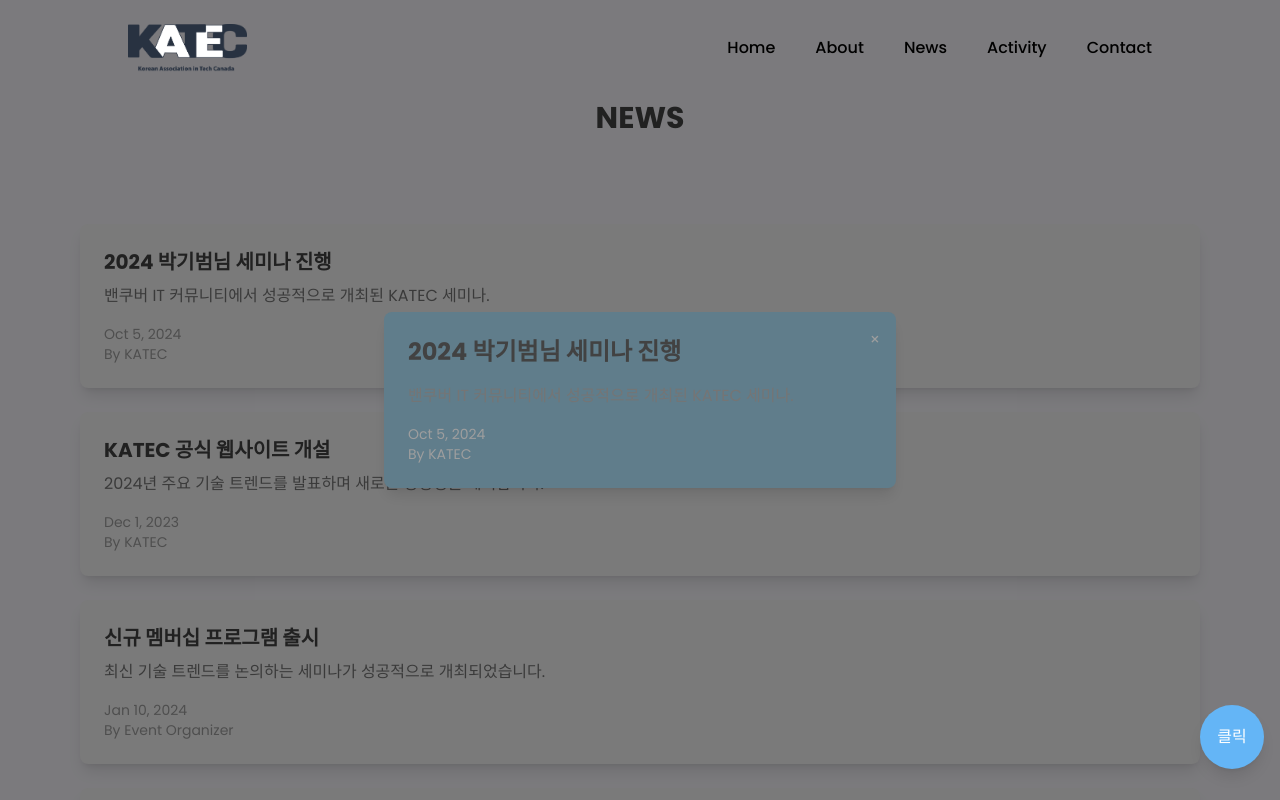
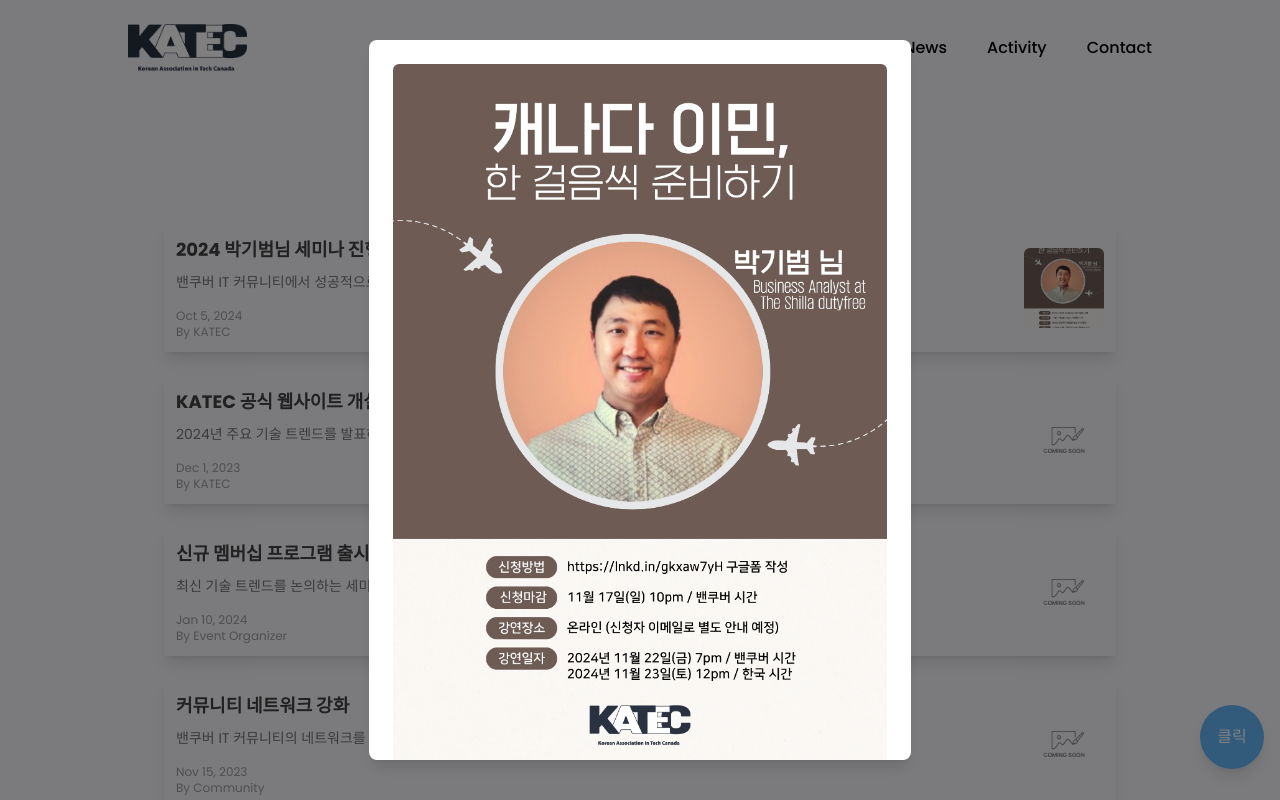
Before and after one commit to KATEC-Vancouver/katec-web-next, a Next.js app: page /news in a window 1280 px wide. Both pictures are taken after a click on the element 640 px from the left and 306 px from the top of the page. Shown: the top 800 px of the page. Built offline with nearby package versions, Linux system fonts and the light colour scheme.

Commit message:
change main page modal and clickable button and design

```diff
--- a/app/news/page.tsx
+++ b/app/news/page.tsx
@@ -9,32 +9,38 @@
     date: "Oct 5, 2024",
     desc: "밴쿠버 IT 커뮤니티에서 성공적으로 개최된 KATEC 세미나.",
     author: "KATEC",
+    img: "/images/image5.jpeg", // 이미지 경로 추가
   },
   {
     title: "KATEC 공식 웹사이트 개설",
     date: "Dec 1, 2023",
     desc: "2024년 주요 기술 트렌드를 발표하며 새로운 방향성을 제시합니다.",
     author: "KATEC",
+    img: "/images/noimage.png", // 이미지 경로 추가
   },
   {
     title: "신규 멤버십 프로그램 출시",
     date: "Jan 10, 2024",
     desc: "최신 기술 트렌드를 논의하는 세미나가 성공적으로 개최되었습니다.",
     author: "Event Organizer",
+    img: "/images/noimage.png", // 이미지 경로 추가
   },
   {
     title: "커뮤니티 네트워크 강화",
     date: "Nov 15, 2023",
     desc: "밴쿠버 IT 커뮤니티의 네트워크를 더욱 강화하고 있습니다.",
     author: "Community",
+    img: "/images/noimage.png", // 이미지 경로 추가
   },
   {
     title: "2024 기술 트렌드 발표",
     date: "Sep 20, 2023",
     desc: "KATEC 공식 웹사이트가 개설되어 더 많은 정보를 제공합니다.",
     author: "Admin",
+    img: "/images/noimage.png", // 이미지 경로 추가
   },
 ];
+
 
 
 const NewsPage: React.FC = () => {
@@ -63,6 +69,7 @@
                 desc={item.desc}
                 date={item.date}
                 author={item.author}
+                img={item.img}
               />
             </div>
           ))}
@@ -71,14 +78,40 @@
 
       {/* 모달 */}
       {selectedNews && (
-        <div className="fixed inset-0 bg-black bg-opacity-50 flex items-center justify-center z-50">
-          <div className="bg-blue-gray-500 rounded-lg shadow-lg p-6 w-full max-w-lg relative">
-            <button
-              onClick={closeModal}
-              className="absolute top-4 right-4 text-gray-500 hover:text-gray-700"
+  <div
+    className="fixed inset-0 bg-black bg-opacity-50 flex items-center justify-center  z-[100006]"
+    onClick={closeModal} // 모달 외부를 클릭하면 닫히도록 설정
   >
-              &times;
-            </button>
+    <div
+      className="bg-white rounded-lg shadow-lg p-6 relative overflow-y-auto"
+      style={{
+        maxWidth: '90%',
+        maxHeight: '90%',
+      }}
+      onClick={(e) => e.stopPropagation()} // 모달 내부 클릭 시 이벤트 전파 중지
+    >
+
+      {/* 이미지 섹션 */}
+      <div className="mb-4 flex justify-center">
+        <img
+          src={selectedNews.img} // 선택된 뉴스의 이미지 출력
+          alt={selectedNews.title}
+          className="rounded-md"
+          style={{
+            maxWidth: '100%',
+            maxHeight: '700px', // 이미지의 최대 높이 설정
+            width: 'auto',      // 가로 비율 유지
+            height: 'auto',     // 세로 비율 유지
+          }}
+        />
+      </div>
+      {/* 텍스트 섹션 */}
+      <div
+        className="overflow-y-auto"
+        style={{
+          maxHeight: 'calc(90vh - 550px)', // 이미지 아래 남은 공간에 맞게 스크롤 처리
+        }}
+      >
         <h3 className="text-2xl font-bold text-gray-800">{selectedNews.title}</h3>
         <p className="mt-4 text-gray-600">{selectedNews.desc}</p>
         <div className="mt-4 text-sm text-gray-500">
@@ -87,7 +120,14 @@
         </div>
       </div>
     </div>
+  </div>
 )}
+
+
+
+
+
+
     </div>
   );
 };
--- a/components/Card/ActivityCardDefault.tsx
+++ b/components/Card/ActivityCardDefault.tsx
@@ -10,7 +10,7 @@
 
 const CardDefault: FC<CardProps> = ({ title, desc, img, date }) => {
   return (
-    <div className="w-full bg-white shadow-md overflow-hidden flex flex-col h-[300px] transition-transform hover:scale-105">
+    <div className="w-full bg-white shadow-md overflow-hidden flex flex-col h-[270px]  transition-transform hover:scale-105">
 
 
       <div className="h-[60%] w-full flex-shrink-0">
--- a/components/Card/NewsCardDefault.tsx
+++ b/components/Card/NewsCardDefault.tsx
@@ -1,24 +1,56 @@
-// NewsCardDefault.tsx
 import React, { FC } from "react";
+import Image from "next/image";
 
 interface NewsCardProps {
   title: string;
   desc: string;
   date: string;
   author: string;
+  img: string;
+  width?: string; // 가로폭 지정
+  height?: string; // 세로폭 지정
 }
 
-const NewsCardDefault: FC<NewsCardProps> = ({ title, desc, date, author }) => {
+const NewsCardDefault: FC<NewsCardProps> = ({
+  title,
+  desc,
+  date,
+  author,
+  img,
+  width = "100%", // 기본값 설정
+  height = "auto", // 기본값 설정
+}) => {
   return (
-    <div className="w-full bg-gray-100 p-6 rounded-lg shadow-lg transition-transform hover:scale-105">
-      <h3 className="text-xl font-bold text-gray-800">{title}</h3>
-      <p className="mt-2 text-gray-600">{desc}</p>
-      <div className="mt-4 text-sm text-gray-500">
-        <p>{date}</p>
-        <p>By {author}</p>
+    <div
+      className="bg-[#f7f6fb] p-3  shadow-lg flex gap-4 items-center hover:scale-105 transition-transform mx-auto"
+      style={{
+        width: width, // 가로폭
+        height: height, // 세로폭
+        maxWidth: "85%", // 부모 요소를 넘지 않도록 설정
+      }}
+    >
+      {/* 텍스트 */}
+      <div className="flex-1">
+        <h3 className="text-lg font-bold text-gray-800">{title}</h3>
+        <p className="mt-2 text-gray-600 text-sm">{desc}</p>
+        <div className="mt-4 text-xs text-gray-500">
+          <p>{date}</p>
+          <p>By {author}</p>
+        </div>
+      </div>
+
+      {/* 이미지 */}
+      <div className="flex-shrink-0 w-20 h-20 overflow-hidden rounded-md">
+        <Image
+          src={img}
+          alt={title}
+          width={80}
+          height={80}
+          className="object-cover w-full h-full"
+        />
       </div>
     </div>
   );
 };
 
-export default NewsCardDefault; // 반드시 default로 export
+export default NewsCardDefault;
--- a/components/Home/ActivityHighlights/ActivityHighlights.tsx
+++ b/components/Home/ActivityHighlights/ActivityHighlights.tsx
@@ -1,5 +1,6 @@
 'use client';
 import React, { useState, useRef, useEffect } from 'react';
+import Link from 'next/link'; // Link 가져오기
 import CardDefault from '@/components/Card/ActivityCardDefault';
 import Modal from '@/components/Modal/Modal';
 import { posts } from '@/app/activity/page'; // posts data
@@ -8,7 +9,6 @@
   const [isOpen, setIsOpen] = useState(false);
   const [selectedImage, setSelectedImage] = useState<string | null>(null);
   const sliderRef = useRef<HTMLDivElement>(null);
-
 
   const [autoSlide, setAutoSlide] = useState(true);
 
@@ -54,8 +54,15 @@
   }, [autoSlide]);
 
   return (
-    <div className="w-[90%] sm:w-[80%] mx-auto mb-12 bg-gray-50 shadow-md rounded-lg p-8">
-      <h2 className="text-2xl font-bold text-center text-gray-800 mb-6">ACTIVITY</h2>
+    <div className="w-[90%] sm:w-[71%] mx-auto mb-12 bg-[#f7f6fb] rounded-lg p-8">
+      <Link href="/activity" passHref>
+        <h2
+          className="text-2xl font-bold text-center text-gray-800 mb-6 hover:text-blue-600 hover:underline cursor-pointer"
+          title="Go to Activity Page"
+        >
+          ACTIVITY
+        </h2>
+      </Link>
 
       <div className="relative">
         {/* 왼쪽 화살표 */}
--- a/components/Home/Headline/Headline.tsx
+++ b/components/Home/Headline/Headline.tsx
@@ -5,7 +5,7 @@
   return (
     <div className='w-full pt-[4vh] md:pt-[12vh] h-screen bg-[#f7f6fb]'>
       <div className='flex justify-center flex-col w-[90%] sm:w-[80%] h-full mx-auto'>
-        <div className="grid grid-cols-1 lg:grid-cols-2 gap-12">
+        <div className="grid grid-cols-1 lg:grid-cols-2 gap-10">
           {/* Left */}
           <div>
             {/* Social Links and Invitation */}
--- a/components/Home/NewsHighlights/NewsHighlights.tsx
+++ b/components/Home/NewsHighlights/NewsHighlights.tsx
@@ -1,12 +1,13 @@
 'use client';
-
 import React, { useState, useEffect } from 'react';
+import Link from 'next/link'; // Link 가져오기
 import NewsCardDefault from '@/components/Card/NewsCardDefault'; // NewsCardDefault 컴포넌트 가져오기
 import { news } from '@/app/news/page'; // 뉴스 데이터 가져오기
 
 const NewsHighlights: React.FC = () => {
   const [currentIndex, setCurrentIndex] = useState(0); // 현재 보여지는 뉴스의 인덱스
   const [fade, setFade] = useState(true); // 페이드 애니메이션 상태
+  const [selectedNews, setSelectedNews] = useState<null | typeof news[0]>(null); // 모달 상태
 
   useEffect(() => {
     const interval = setInterval(() => {
@@ -15,26 +16,83 @@
         setCurrentIndex((prevIndex) => (prevIndex + 1) % news.length); // 다음 뉴스로 전환
         setFade(true); // 페이드 인 시작
       }, 500); // 페이드 아웃 시간
-    }, 3000); // 3초마다 뉴스 전환
+    }, 6000); // 6초마다 뉴스 전환
 
     return () => clearInterval(interval); // 컴포넌트 언마운트 시 클리어
   }, []);
 
+  const closeModal = () => setSelectedNews(null); // 모달 닫기
+
   return (
-    <div className="w-[90%] sm:w-[80%] mx-auto mb-12 bg-gray-50 shadow-md rounded-lg p-8">
-      <h2 className="text-2xl font-bold text-center text-gray-800 mb-6">NEWS HIGHLIGHTS</h2>
+    <div className="w-[90%] sm:w-[79%] mx-auto mb-48 bg-[#f7f6fb] rounded-lg">
+      <Link href="/news" passHref>
+        <h2
+          className="text-2xl font-bold text-center text-gray-800 mb-6 hover:text-blue-600 hover:underline cursor-pointer"
+          title="Go to News Page"
+        >
+          What’s Next in News
+        </h2>
+      </Link>
       <div
         className={`transition-opacity duration-500 ${
           fade ? 'opacity-100' : 'opacity-0'
         }`}
+        onClick={() => setSelectedNews(news[currentIndex])} // 클릭 시 모달 열기
       >
         <NewsCardDefault
           title={news[currentIndex].title}
           desc={news[currentIndex].desc}
           date={news[currentIndex].date}
           author={news[currentIndex].author}
+          img={news[currentIndex].img}
         />
       </div>
+
+      {/* 모달 */}
+      {selectedNews && (
+        <div
+          className="fixed inset-0 bg-black bg-opacity-50 flex items-center justify-center z-[100006]"
+          onClick={closeModal} // 모달 외부 클릭 시 닫기
+        >
+          <div
+            className="bg-white rounded-lg shadow-lg p-6 relative overflow-y-auto"
+            style={{
+              maxWidth: '90%',
+              maxHeight: '90%',
+            }}
+            onClick={(e) => e.stopPropagation()} // 모달 내부 클릭 시 이벤트 전파 중지
+          >
+            {/* 이미지 섹션 */}
+            <div className="mb-4 flex justify-center">
+              <img
+                src={selectedNews.img}
+                alt={selectedNews.title}
+                className="rounded-md"
+                style={{
+                  maxWidth: '100%',
+                  maxHeight: '700px',
+                  width: 'auto',
+                  height: 'auto',
+                }}
+              />
+            </div>
+            {/* 텍스트 섹션 */}
+            <div
+              className="overflow-y-auto"
+              style={{
+                maxHeight: 'calc(90vh - 550px)',
+              }}
+            >
+              <h3 className="text-2xl font-bold text-gray-800">{selectedNews.title}</h3>
+              <p className="mt-4 text-gray-600">{selectedNews.desc}</p>
+              <div className="mt-4 text-sm text-gray-500">
+                <p>{selectedNews.date}</p>
+                <p>By {selectedNews.author}</p>
+              </div>
+            </div>
+          </div>
+        </div>
+      )}
     </div>
   );
 };
```
Also changed, not shown: public/images/noimage.png (added). Lines whose indentation alone changed are shown as unchanged.
